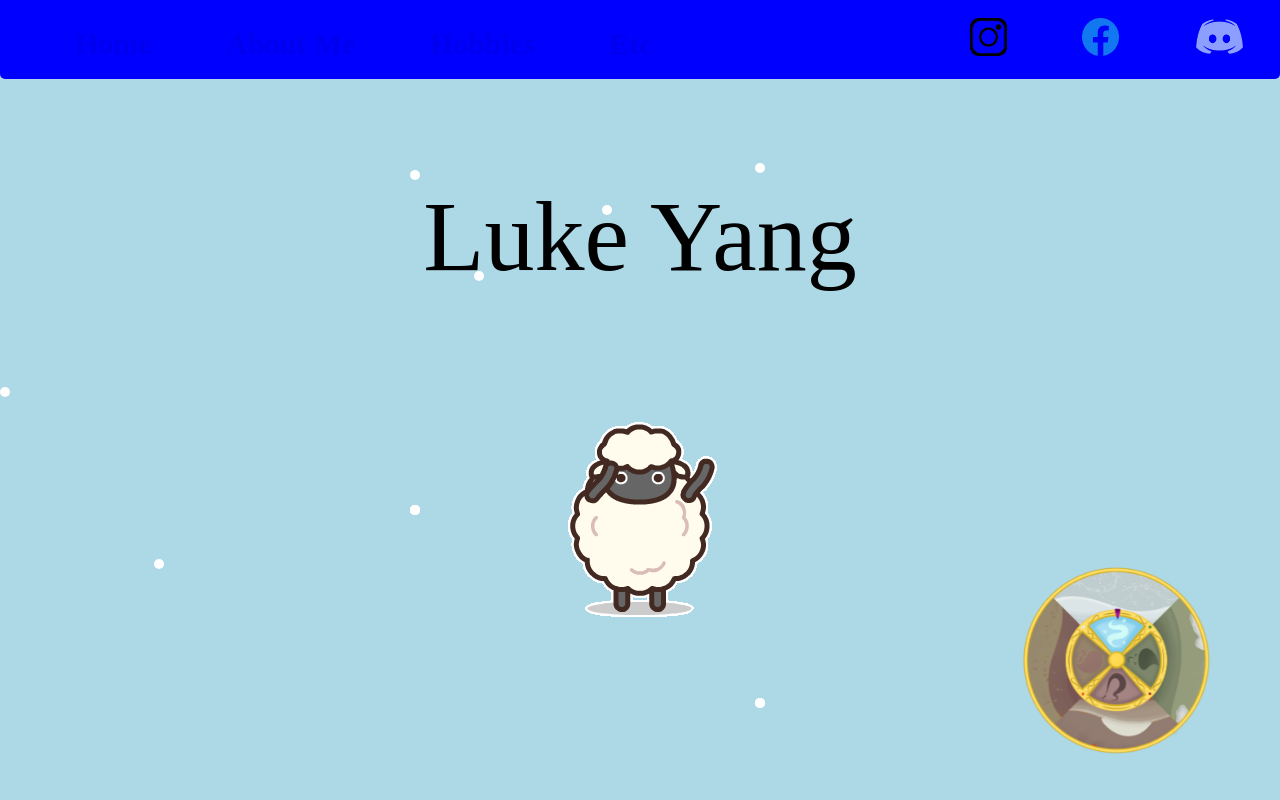
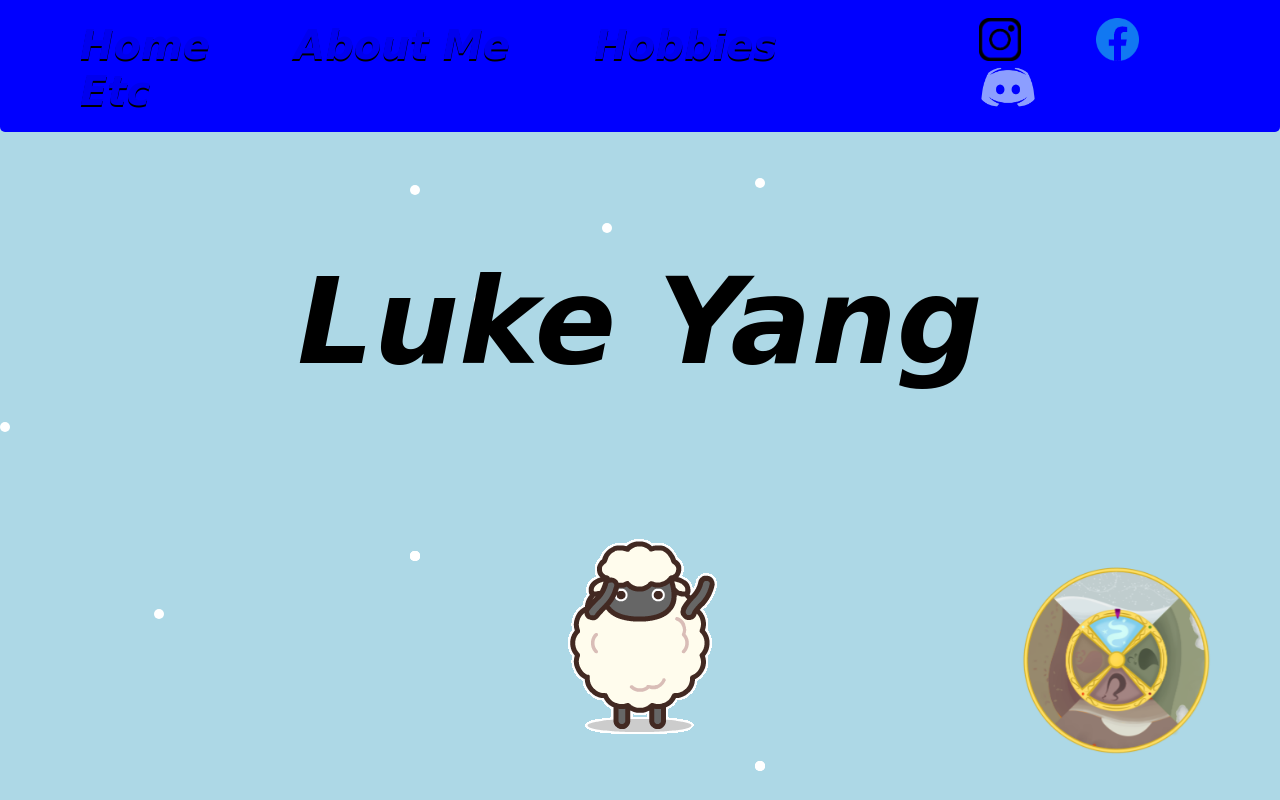
Before and after one commit to LukeYang8/Seasons, a plain HTML site: page index.html in a window 1280 px wide. Shown: the top 800 px of the page. Drawn offline with Linux system fonts and the light colour scheme.

Commit message:
Added some style and color pallete

```diff
--- a/index.html
+++ b/index.html
@@ -39,6 +39,7 @@
         <div class="about-content">
             <div class="year">Year: 2nd</div>
             <div class="degree">Degree: CompSci/Commerce UNSW</div>
+            <div class="mbti">MBTI: ISTJ</div>
             <div class="about-me-text">
                 Hi Guys&#128075<br>
                 I'm Luke, also known as <b>Look Sheep</b>. <br> I am a keen Compsci student, so hit me up above if u want to be friends &#129325
--- a/style.css
+++ b/style.css
@@ -15,7 +15,6 @@ body {
     align-items: flex-end;
     border-bottom-left-radius: 5px;
     border-bottom-right-radius: 5px;
-
 }
 
 .navbar-links{
@@ -24,15 +23,19 @@ body {
 
 .navbar-links li{
     display: inline-block;
-    padding: 0 35px;
-    font-size: 30px;
+    padding: 0 40px;
+    font-size: 40px;
     font-weight: 700;
+    font-family: 'Kalam', cursive;
+    font-style: italic;
     color: var(--text-color);
+    text-shadow: 0 2px 0 black;
 }
 
 .navbar-links a{
     text-decoration: none;
     transition: all 0.3s ease 0s;
+    animation: navbar-hover 3s ease-in-out infinite alternate;
 }
 
 .navbar-links a:visited{
@@ -40,9 +43,10 @@ body {
 }
 
 .navbar-links a:hover{
-    font-size: 35px;
-    color: var(--text-hover-color);
+    -webkit-text-stroke: 2px var(--text-color);
+    text-shadow: var(--text-shadow);
 }
+
 
 .navbar-socials{
     list-style: none;
@@ -54,27 +58,29 @@ body {
 }
 
 .navbar-socials img{
-    height: 2.1em;
+    height: 2.4em;
     width: auto;
 }
 
-
 #instagram:hover {
-    background-color: var(--text-hover-color);
     border-radius: 20%;
     transform: scale(1.25);
+    background: radial-gradient(circle at 30% 107%, #fdf497 0%, #fdf497 5%, #fd5949 45%,#d6249f 60%,#285AEB 90%);
+    box-shadow: 0px 0px 5px 5px var(--fall-color);
 }
 
 #facebook:hover {
-    background-color: var(--text-hover-color);
     border-radius: 20%;
+    background-color: #0000ff;
     transform: scale(1.25);
+    box-shadow: 0px 0px 5px 5px var(--fall-color);
 }
 
 #discord:hover {
-    background-color: var(--text-hover-color);
+    background-color: #7289da;
     border-radius: 20%;
     transform: scale(1.25);
+    box-shadow: 0px 0px 5px 5px var(--fall-color);
 }
 
 #instagram:active {
@@ -97,11 +103,14 @@ body {
 
 .name-container{
     display: flex;
-    font-size: 100px;
+    font-size: 120px;
+    font-weight: 900;
+    font-style: italic;
     justify-content: center;
     align-items: center;
     flex-wrap: wrap;
     padding-bottom: 200px;
+    font-family: 'Kalam', cursive;
 }
 
 .about-me-header{
@@ -109,8 +118,10 @@ body {
     justify-content: center;
     align-items: center;
     flex-wrap: wrap;
-    font-size: 50px;
+    font-size: 60px;
+    font-style: italic;
     font-weight: 800;
+    font-family: 'Kalam', cursive;
     padding-bottom: 40px;
 }
 
@@ -124,6 +135,9 @@ body {
 .about-content{
     font-size: 30px;
     line-height: 70px;
+    font-family: 'Kalam', cursive;
+    font-style: italic;
+
 }
 
 .year{
@@ -132,13 +146,22 @@ body {
 
 .degree{
     font-weight: 700;
+}
+
+
+.mbti{
+    font-weight: 700;
     padding-bottom: 50px;
 }
 
+
 .hobbies-header{
-    font-size: 50px;
+    font-size: 60px;
     font-weight: 800;
     padding-bottom: 40px;
+    font-family: 'Kalam', cursive;
+    font-style: italic;
+
 }
 
 .hobbies{
@@ -156,6 +179,9 @@ body {
     width: 70%;
     text-align: center;
     padding-bottom: 20px;
+    font-family: 'Kalam', cursive;
+    font-style: italic;
+    line-height: 70px;
 }
 
 .hobbie-vid{
@@ -208,15 +234,17 @@ body {
     text-align: center;
     transform: rotate(-2deg)skewX(-2deg);
 
-    font-size: 50px;
+    font-size: 40px;
     font-weight: 700;
+    font-family: 'Kalam', cursive;
+
     color: lightblue;
     -webkit-text-stroke-width: 0.5px;
   -webkit-text-stroke-color: black;
 }
 
 .text-overlay h1{
-    font-size: 75px;
+    font-size: 70px;
 }
 
 
@@ -225,9 +253,12 @@ body {
     display: flex;
     justify-content: center;
     align-items: center;
-    font-size: 50px;
+    font-size: 60px;
     font-weight: 800;
     padding-bottom: 40px;
+    font-family: 'Kalam', cursive;
+    font-style: italic;
+
 }
 
 .music-list{
@@ -392,6 +423,9 @@ body {
     flex-wrap: wrap;
     margin-top: 50px;
     margin-bottom: 0;
+    font-family: 'Kalam', cursive;
+    font-style: italic;
+
 }
 
 .svg{
@@ -403,34 +437,40 @@ body {
 :root,
     :root.winter {
         --navbar-color: blue;
-        --text-color: white;
+        --text-color: #00d8ff;
         --text-hover-color: aqua;
         --bg-color: lightblue;
         --bottom-color: white;
         --fall-color: white;
+        --text-shadow:#AFD3E2 0px 0px 20px, #AFD3E2 0px 0px 30px, #AFD3E2 0px 0px 40px, #AFD3E2 0px 0px 50px, #AFD3E2 0px 0px 75px, 2px 2px 2px;
+        ;
     }
     :root.autumn {
-        --navbar-color: orange;
-        --text-color: red;
+        --navbar-color: #a7532d;
+        --text-color: #cc9d3a;
         --text-hover-color: brown;
-        --bg-color: yellow;
+        --bg-color: 	#cc9d3a;
         --bottom-color: orange;
-        --fall-color: orange;
+        --fall-color: #F8B005;
+        --text-shadow: #cc9d3a 0px 0px 20px, #cc9d3a 0px 0px 30px, #cc9d3a 0px 0px 40px, #cc9d3a 0px 0px 50px, #cc9d3a 0px 0px 75px, 2px 2px 2px;
+
     }
     :root.spring {
-        --navbar-color: green;
-        --text-color: blue;
+        --navbar-color: #37AE0F;
+        --text-color: #C1F376;
         --text-hover-color: yellow;
-        --bg-color: lightgreen;
+        --bg-color: #C1F376;
         --bottom-color: green;
-        --fall-color: greenyellow;
+        --fall-color: #79D021;
+        --text-shadow: green 0px 0px 20px, green 0px 0px 30px, green 0px 0px 40px, green 0px 0px 50px, green 0px 0px 75px, 2px 2px 2px;
     }
 
     :root.summer {
-        --navbar-color: red;
-        --text-color: yellow;
-        --text-hover-color: orange;
-        --bg-color: orange;
-        --bottom-color: yellow;
-        --fall-color: yellow;
+        --navbar-color: #FF4500;
+        --text-color: #FFA500;
+        --text-hover-color: #FFD700;
+        --bg-color: #FFD700;
+        --bottom-color: #FF4500;
+        --fall-color: #FF4500;
+        --text-shadow:  0 -2px 10px #ff0, 0 -10px 20px #ff8000, 0 -18px 40px #F00, 2px 3px 0px rgba(206,89,55,0);
     }
```
Also changed, not shown: images/virtuoso_mbti-removebg-preview.png (added).
